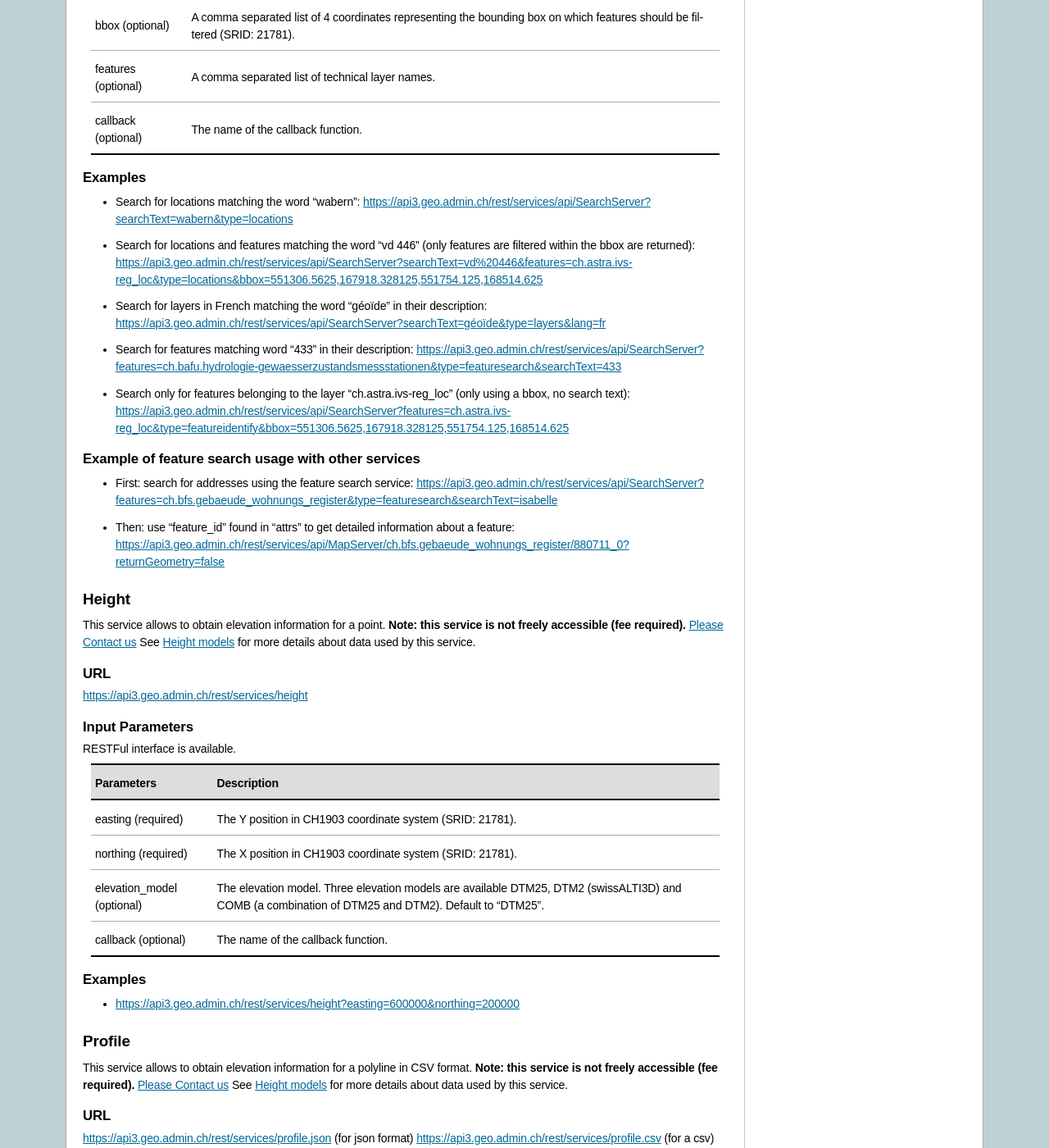
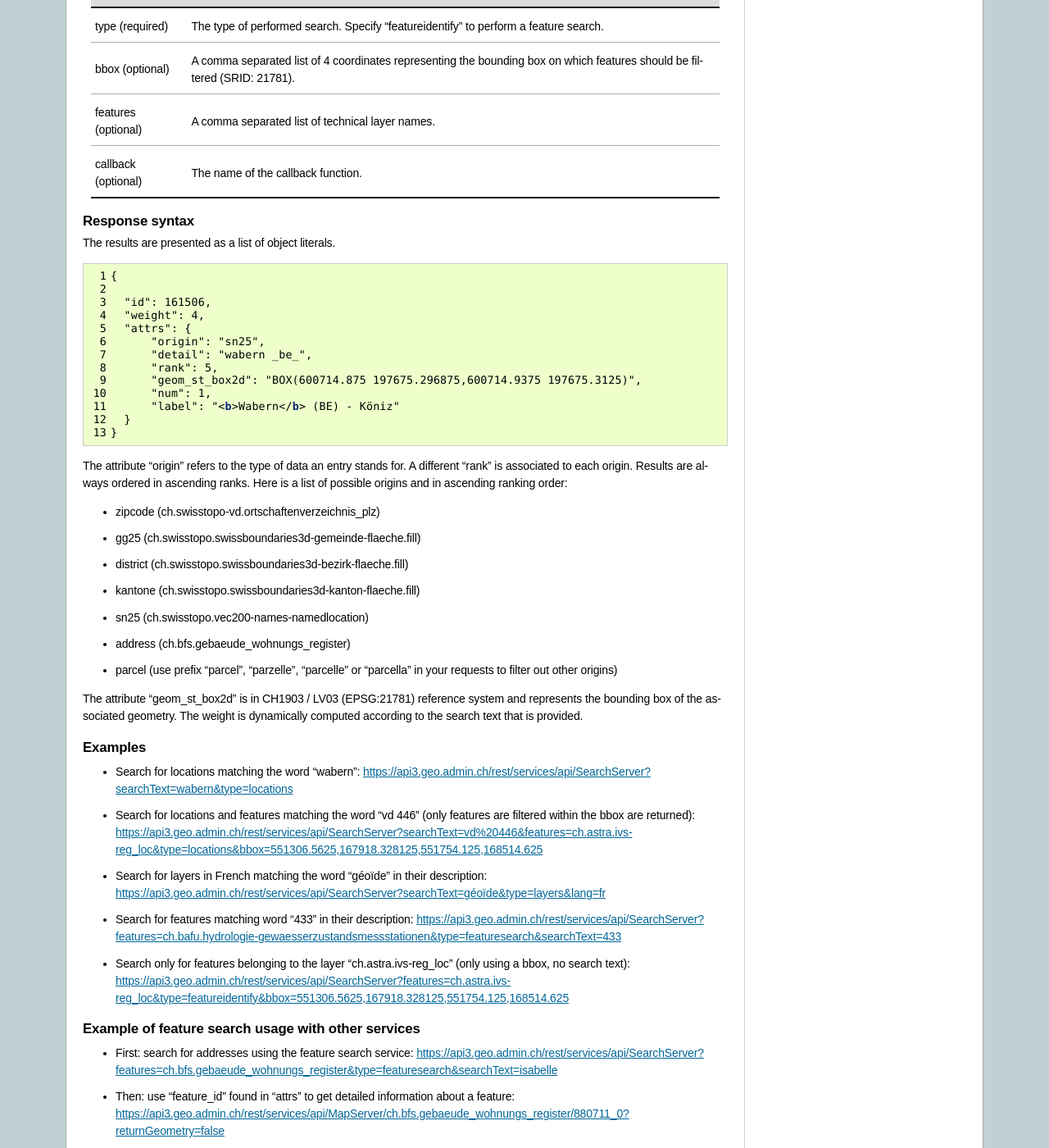
Before and after one commit to swisstopo-test/doc-chsdi3, a Sphinx documentation site: the page built from source/services/sdiservices.rst, in a window 1280 px wide and 1400 px high, scrolled down 6729 px. Shown: the whole window at 82% size. Built offline with Sphinx 7.4.7, drawn with Linux system fonts in a browser that asks for light colours; formulas are drawn with MathJax 3; some of the changed text lies outside the part shown.

Commit message:
Improve doc for the search service

```diff
--- a/source/services/sdiservices.rst
+++ b/source/services/sdiservices.rst
@@ -299,6 +299,7 @@ The search service is separated in 3 different categories or types:
   * The addresses (!! the swiss cantons only allow websites of the federal governement to use the addresses search service !!)
   * The cadastral parcels
   * And optionally features belonging to a specified layer. The search is here performed within the attribute information of a layer using a search text.
+  * **IMPORTANT** : if you want to search only in one or serveral fields described above, please use the feature search service.
 * The **layer search** wich enables the search of layers belonging to the GeoAdmin API.
 * The **feature search** which is used to search through features descriptions. Note: you can also specify a bounding box to filter the features. (`Searchable layer <../../../api/faq/index.html#which-layers-are-searchable>`_)
 * The **feature identify** which is designed to efficiently discover the features of a layer based on a geographic extent. (`Complete list <../../../api/faq/index.html#which-layers-have-a-tooltip>`_)
@@ -372,6 +373,43 @@ Only RESTFul interface is available.
 +-----------------------------------+-------------------------------------------------------------------------------------------+
 | callback (optional)               | The name of the callback function.                                                        |
 +-----------------------------------+-------------------------------------------------------------------------------------------+
+
+Response syntax
+^^^^^^^^^^^^^^^
+
+The results are presented as a list of object literals.
+
+.. code-block:: html
+  :linenos:
+
+  {
+
+    "id": 161506,
+    "weight": 4,
+    "attrs": {
+        "origin": "sn25",
+        "detail": "wabern _be_",
+        "rank": 5,
+        "geom_st_box2d": "BOX(600714.875 197675.296875,600714.9375 197675.3125)",
+        "num": 1,
+        "label": "<b>Wabern</b> (BE) - Köniz"
+    }
+  }
+
+The attribute "origin" refers to the type of data an entry stands for. A different "rank" is associated to each origin. Results are always ordered in ascending ranks.
+Here is a list of possible origins and in ascending ranking order:
+
+- zipcode (ch.swisstopo-vd.ortschaftenverzeichnis_plz)
+- gg25 (ch.swisstopo.swissboundaries3d-gemeinde-flaeche.fill)
+- district (ch.swisstopo.swissboundaries3d-bezirk-flaeche.fill)
+- kantone (ch.swisstopo.swissboundaries3d-kanton-flaeche.fill)
+- sn25 (ch.swisstopo.vec200-names-namedlocation)
+- address (ch.bfs.gebaeude_wohnungs_register)
+- parcel (use prefix "parcel", "parzelle", "parcelle" or "parcella" in your requests to filter out other origins)
+
+The attribute "geom_st_box2d" is in CH1903 / LV03 (EPSG:21781) reference system and represents the bounding box of the associated geometry.
+The weight is dynamically computed according to the search text that is provided.
+
 
 Examples
 ^^^^^^^^
```
